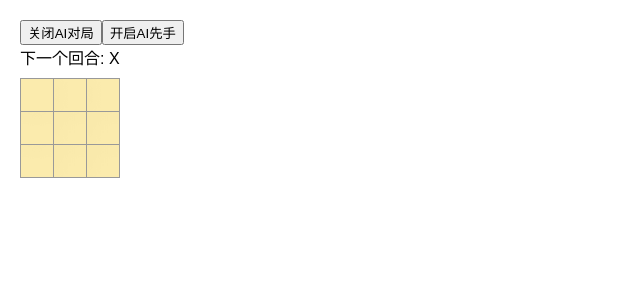
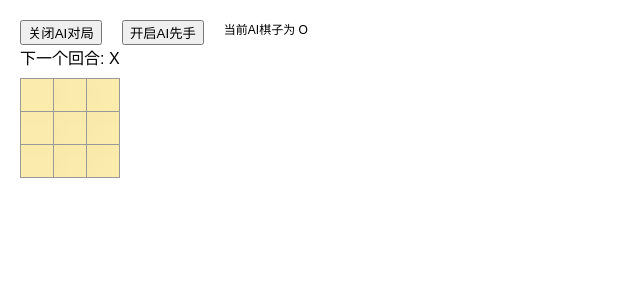
Before and after one commit to LianTianNo1/Tic-Tac-Toe-Demo, a React (Create React App) app: page / in a window 1280 px wide. Both pictures are taken after a click on the button "开启AI对局". Shown: the top 300 px of the page, without its empty margins (0-640 px from the left). Built offline with nearby package versions, Linux system fonts and the light colour scheme.

Commit message:
FEAT: 添加显示AI是什么棋子的tip

```diff
--- a/src/components/Game/index.tsx
+++ b/src/components/Game/index.tsx
@@ -143,7 +143,13 @@ class Game extends Component<Game.GameProps, Game.GameState> {
         const preSquares = (history as string [][])[currentMove] || Array(nextSquares.length).fill('');
         const { winner, highlightedLine } = calculateWinner(nextSquares, preSquares, { boardSize, winLength });
         if (winner) {
-            this.props.setWinner(winner as string);
+            let _winner = '';
+            if (isAI) {
+                _winner = winner === (isAIFirst ? X_SYMBOL : O_SYMBOL) ? 'AI' : '你';
+            } else {
+                _winner = winner;
+            }
+            this.props.setWinner(_winner);
             this.props.setHighlightedLine(highlightedLine);
             return;
         }
@@ -167,7 +173,7 @@ class Game extends Component<Game.GameProps, Game.GameState> {
         const preSquares = (history as string [][])[nextMove - 1] || Array(boardSize * boardSize).fill('');
         const squares = (history as string [][])[nextMove];
         const { winner, highlightedLine } = calculateWinner(squares, preSquares, { boardSize, winLength });
-        this.props.setWinner(winner as string);
+        this.props.setWinner(winner);
         this.props.setHighlightedLine(highlightedLine);
         // 设置当前移动的步数
         this.props.setCurrentMove(nextMove);
@@ -266,7 +272,13 @@ class Game extends Component<Game.GameProps, Game.GameState> {
         return (
             <div className="game">
                 <button onClick={this.toggleAI}>{`${isAI ? '关闭' : '开启'}AI对局`}</button>
-                {isAI && <button onClick={this.toggleAIFirst}>{`${isAIFirst ? '关闭' : '开启'}AI先手`}</button>}
+                {isAI && (<>
+                    <button className='open-ai-btn' onClick={this.toggleAIFirst}>{`${isAIFirst ? '关闭' : '开启'}AI先手`}</button>
+                    <div className='chess-piece-tip'>
+                    当前AI棋子为 {isAIFirst ? X_SYMBOL : O_SYMBOL}
+                    </div>
+                </>)}
+
                 {!isAI && <div className="game-setting">
                     <Input
                         type="number"
--- a/src/styles.css
+++ b/src/styles.css
@@ -149,3 +149,11 @@ body {
     margin-bottom: 20px;
     background: #F8F9FC
 }
+
+.open-ai-btn{
+    margin: 0 20px;
+}
+
+.chess-piece-tip {
+    font-size: 12px;
+}
--- a/src/utils/calculateWinner.ts
+++ b/src/utils/calculateWinner.ts
@@ -69,7 +69,7 @@ export default function calculateWinner (
     // 没有找到获胜者，返回null
     return  {
         // 当前玩家获胜
-        winner: null,
+        winner: '',
         // 胜利线上的位置
         highlightedLine: [],
     };
```
